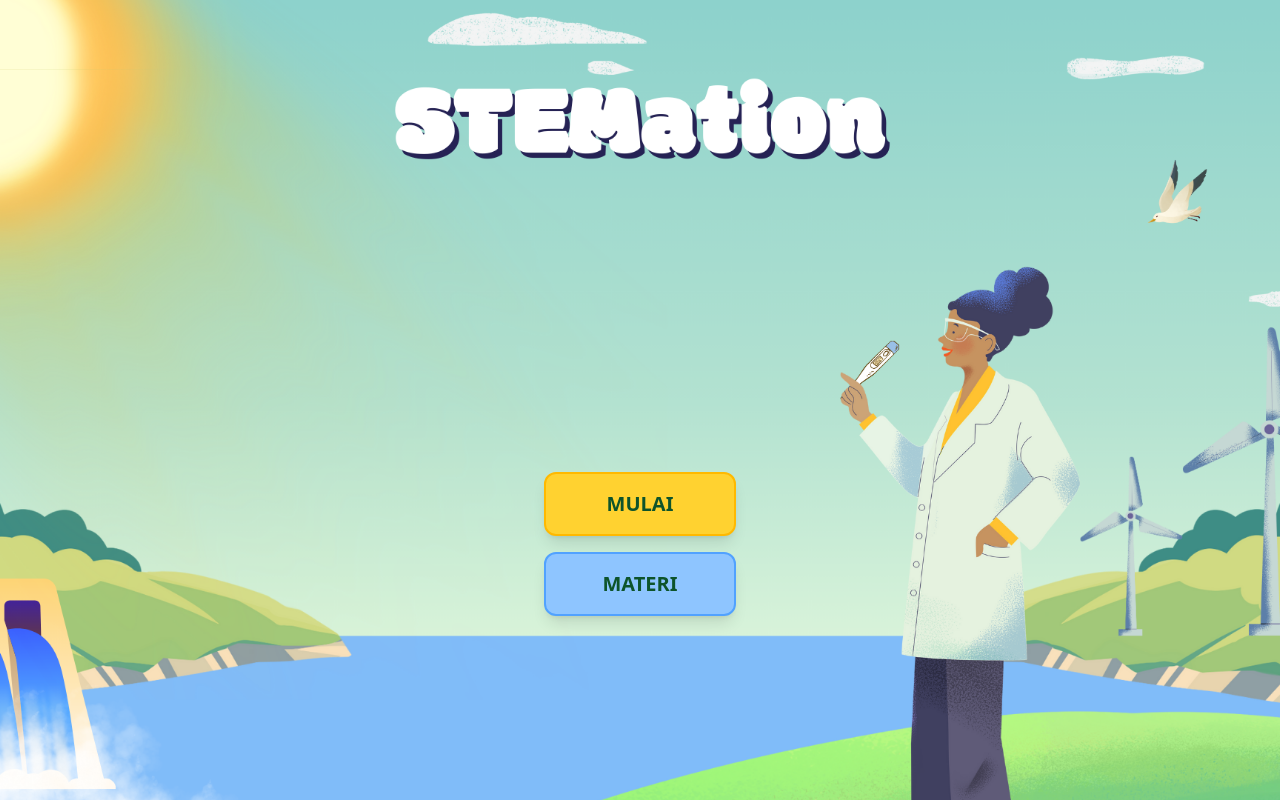
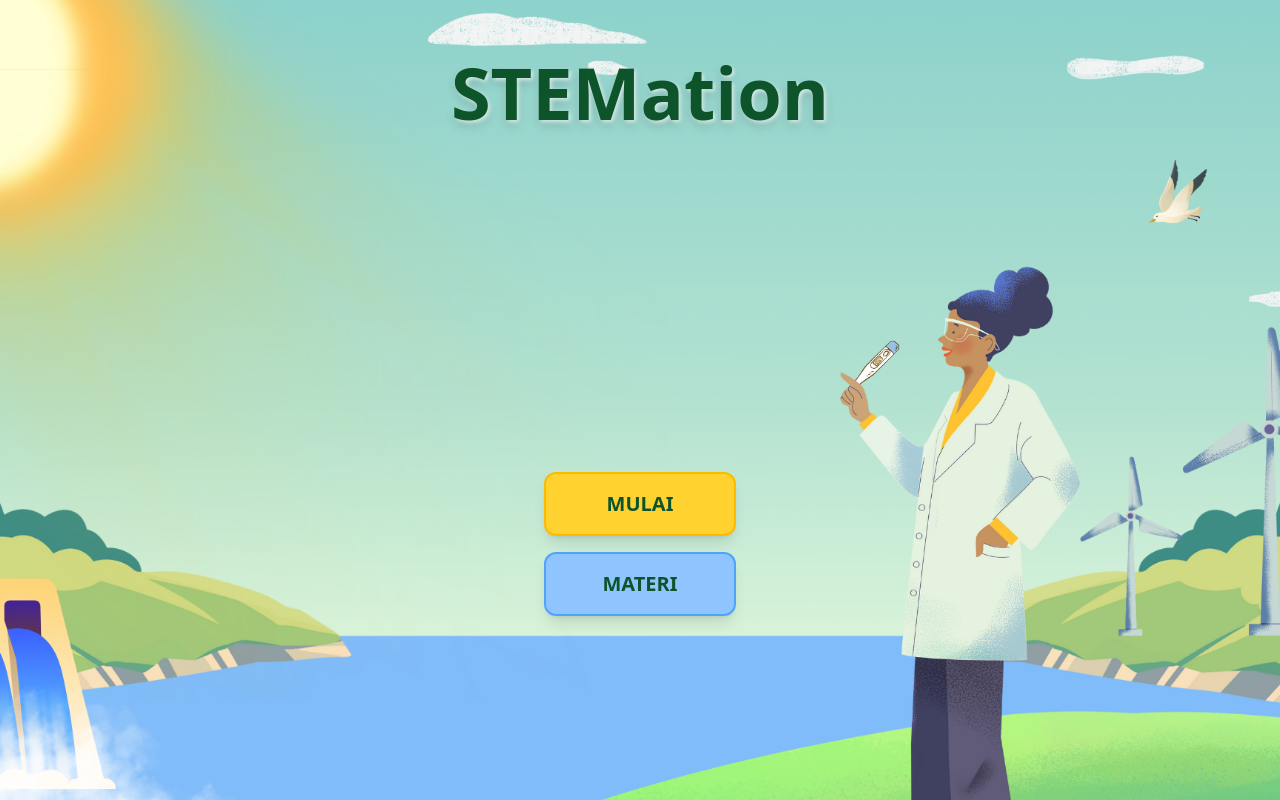
Before and after one commit to paulusaditya/stemation-student, a React (Vite) app: page / in a window 1280 px wide. Built offline with nearby package versions, Linux system fonts and the light colour scheme.

Commit message:
change background

```diff
--- a/src/pages/Home.tsx
+++ b/src/pages/Home.tsx
@@ -51,19 +51,19 @@ export default function Home() {
   return (
     <div className="relative min-h-screen w-full overflow-hidden">
       <img
-        src="/1fix.png"
+        src="/1.png"
         alt="Educational forest background"
         className="absolute inset-0 h-full w-full object-cover"
       />
 
       <div className="relative z-10 flex min-h-screen flex-col items-center justify-between p-6">
         <header className="pt-8 text-center">
-          {/* <h1
+          <h1
             className="text-5xl font-bold text-green-900 drop-shadow-lg md:text-6xl lg:text-7xl"
             style={{ textShadow: "2px 2px 4px rgba(255,255,255,.7)" }}
           >
             STEMation
-          </h1> */}
+          </h1>
         </header>
 
         <div className="flex-grow" />
```
